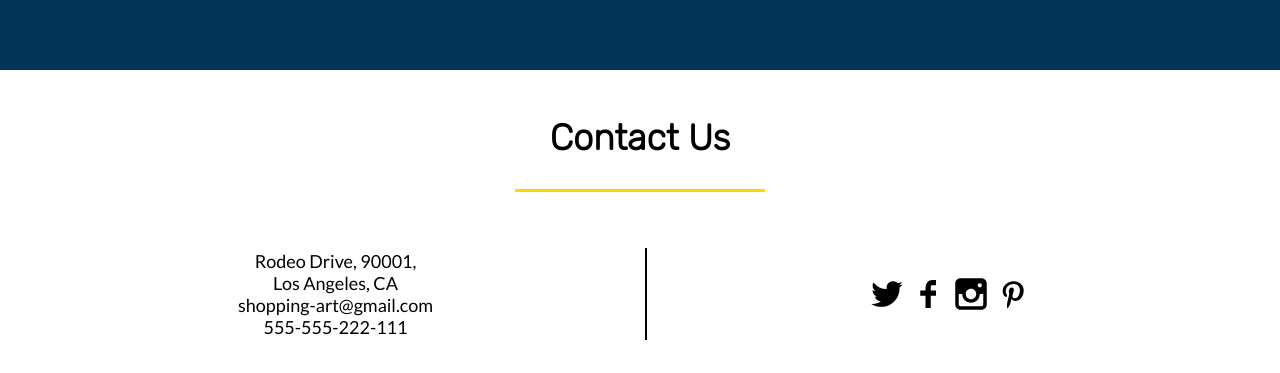
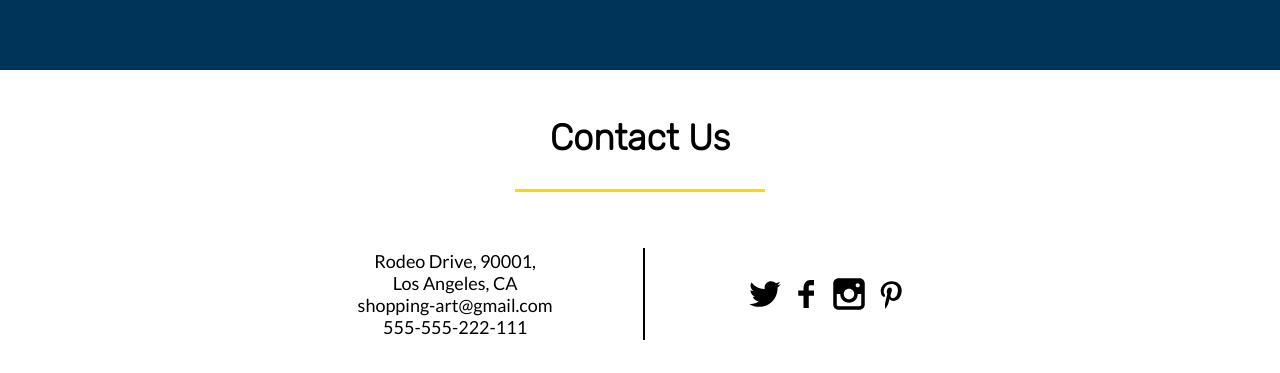
Before and after one commit to Benjamin-Re/webstore-frontend, a React (Create React App) app: page / in a window 1280 px wide. Shown: the part 2407-2780 px from the top of the page. Built offline with nearby package versions, Linux system fonts and the light colour scheme; no server answers.

Commit message:
Update readme, fix home and footer width issue

```diff
--- a/src/components/Footer.js
+++ b/src/components/Footer.js
@@ -7,12 +7,7 @@ import {
 } from "react-icons/ti";
 
 export function Footer() {
-  const starStyle = {
-    color: "gold",
-    fontSize: "1.5rem",
-    alignSelf: "center",
-    width: "100%",
-  };
+
   const lineStyle = {
     borderBottom: "3px solid gold",
     width: "250px",
--- a/src/styles/Footer.css
+++ b/src/styles/Footer.css
@@ -4,12 +4,14 @@
     background-color: var(--navi);
     display: flex;
     flex-direction: column;
+    align-items: center;
     gap: 2rem;
     padding: 2rem;
     width: 100vw;
 }
 
 .footerWrapper {
+    width: 60%;
     display: flex;
     justify-content: space-around;
     height: 300px;
@@ -56,3 +58,9 @@
     transform: scale(1.5);
 
 }
+
+@media (max-width: 960px) {
+    .footerWrapper {
+        width: 100%;
+    }
+}
--- a/src/styles/Home.css
+++ b/src/styles/Home.css
@@ -1,6 +1,6 @@
 .homeContainer {
   min-height: 100%;
-  max-width: 100%;
+  width: 100%;
   display: flex;
   flex-direction: column;
   justify-content: center;
@@ -15,7 +15,7 @@
   background-image: url("https://enigmatic-temple-40493.herokuapp.com/home/home-background.jpg");
   background-size: cover;
   height: 40rem;
-  min-width: 100%;
+  width: 100%;
   display: flex;
   flex-direction: column;
   justify-content: flex-start;
@@ -43,13 +43,15 @@
 }
 
 #section2 {
-  max-width: 100%;
+  width: 100%;
   height: 50rem;
   display: flex;
   flex-direction: column;
   justify-content: flex-start;
+  align-items: center;
   background-color: var(--background);
 }
+
 
 #section3 {
   background-color: var(--main);
@@ -70,6 +72,7 @@
 }
 .customerCard {
   height: 400px;
+  width: 60%;
   display: flex;
   gap: 20px;
   padding: 2rem;
@@ -125,7 +128,9 @@
     flex-wrap: wrap;
     justify-content: center;
   }
-
+  .customerCard {
+    width: 100%;
+  }
   .sec3Card img {
     width: 250px;
     height: 250px;
```
Also changed, not shown: 1 other file (tests, documents, lock files or other folders).
